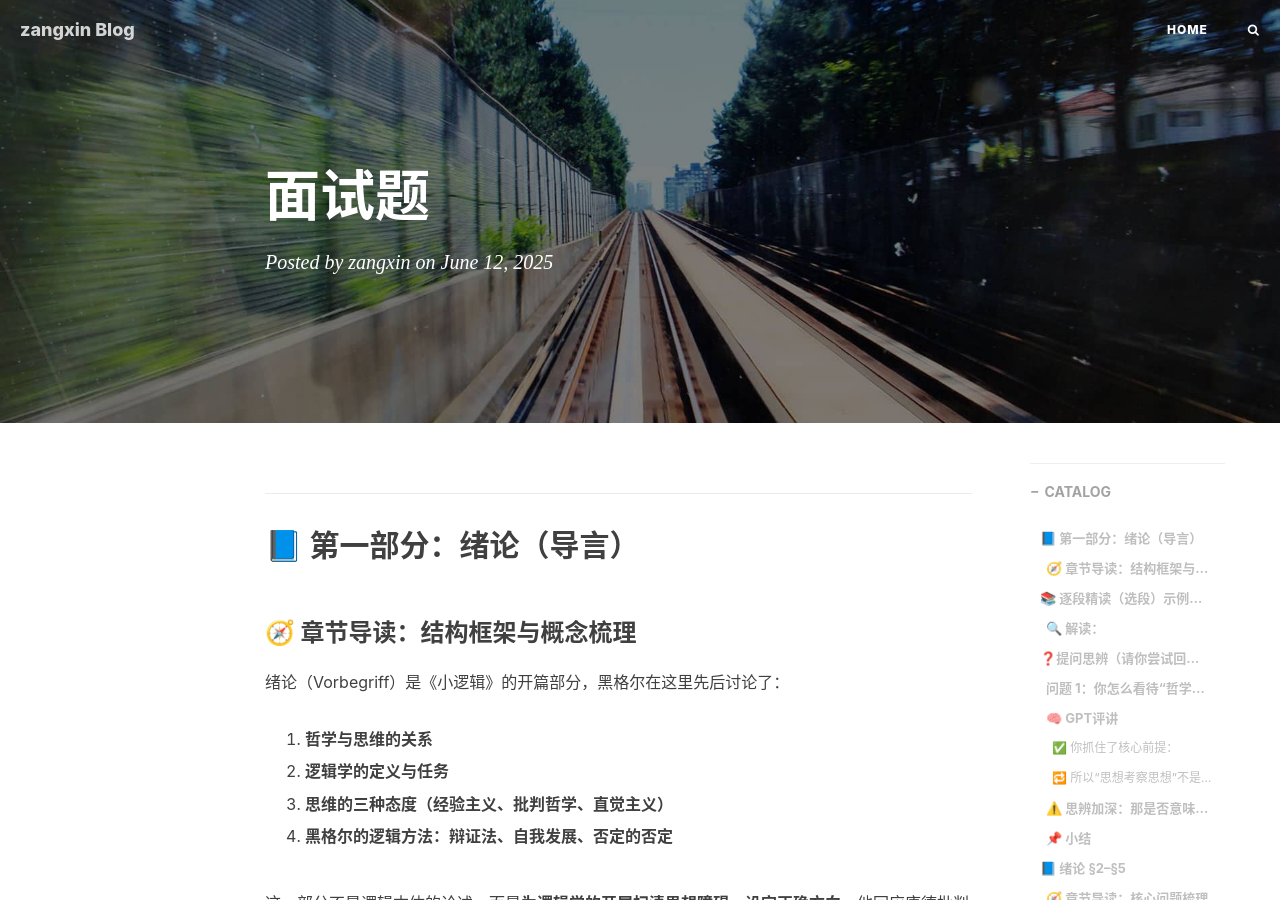
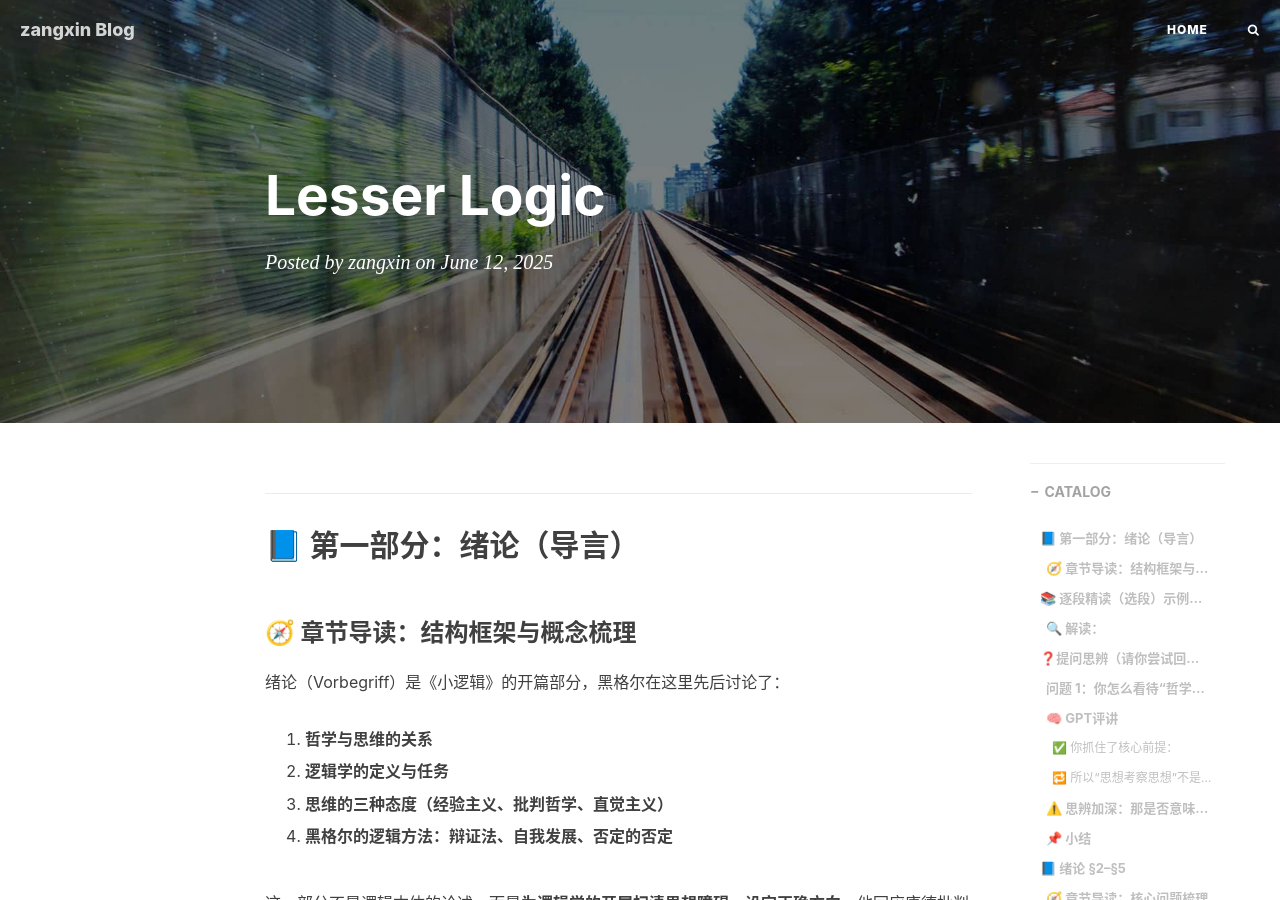
Before and after one commit to zangxin51/zangxin51.github.io, a Jekyll site: the page built from _posts/2025-06-12-Lesser_Logic.md, in a window 1280 px wide and 900 px high. Built offline with Jekyll 4.4.1, drawn with Linux system fonts in a browser that asks for light colours; nearby versions of some CDN libraries; comment, search, counter and statistics services are not loaded.

Commit message:
Update 2025-06-12-Lesser_Logic.md

```diff
--- a/_posts/2025-06-12-Lesser_Logic.md
+++ b/_posts/2025-06-12-Lesser_Logic.md
@@ -1,6 +1,6 @@
 ---
 layout:     post
-title:      "面试题"
+title:      "Lesser Logic"
 subtitle:   ""
 date:       2025-06-12 22:59:00
 author:     "zangxin"
```
